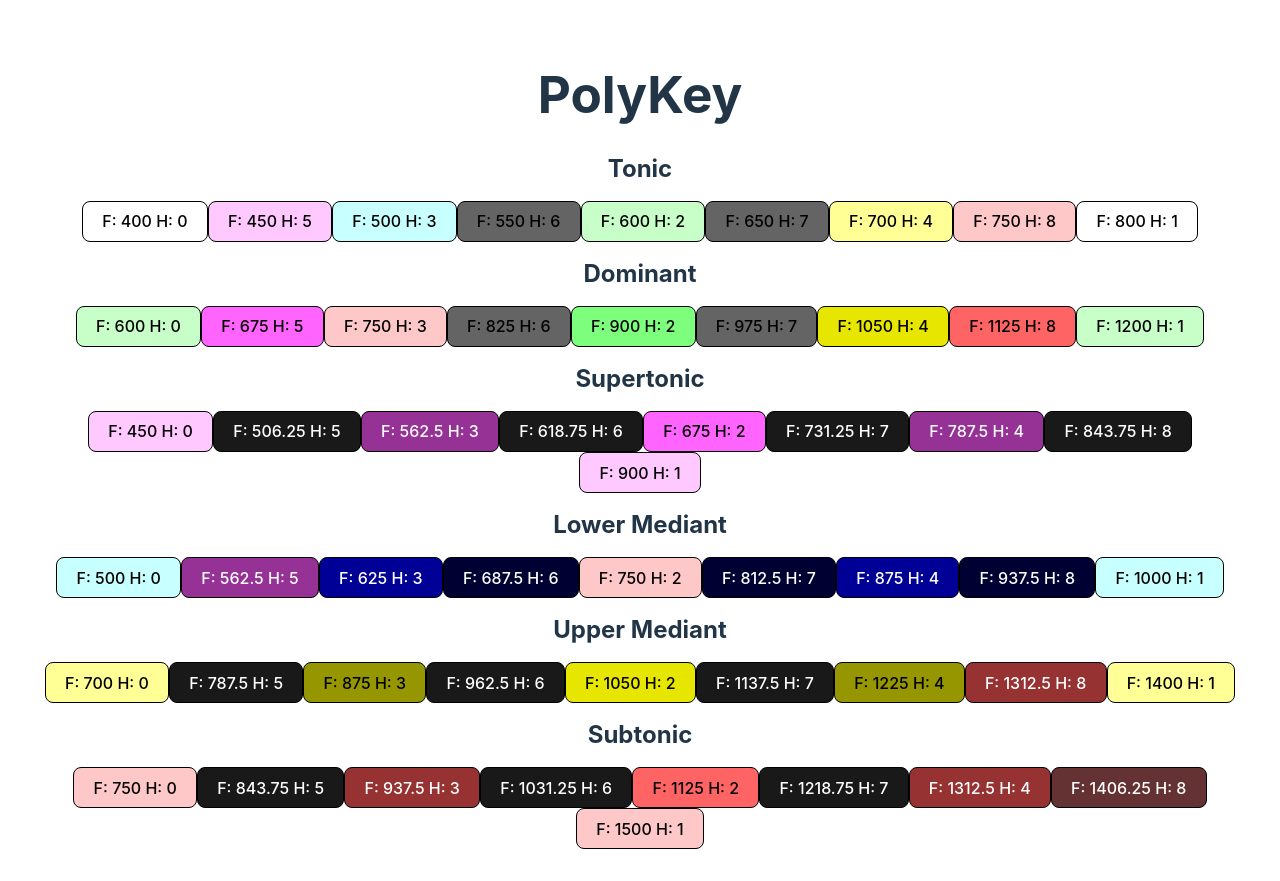
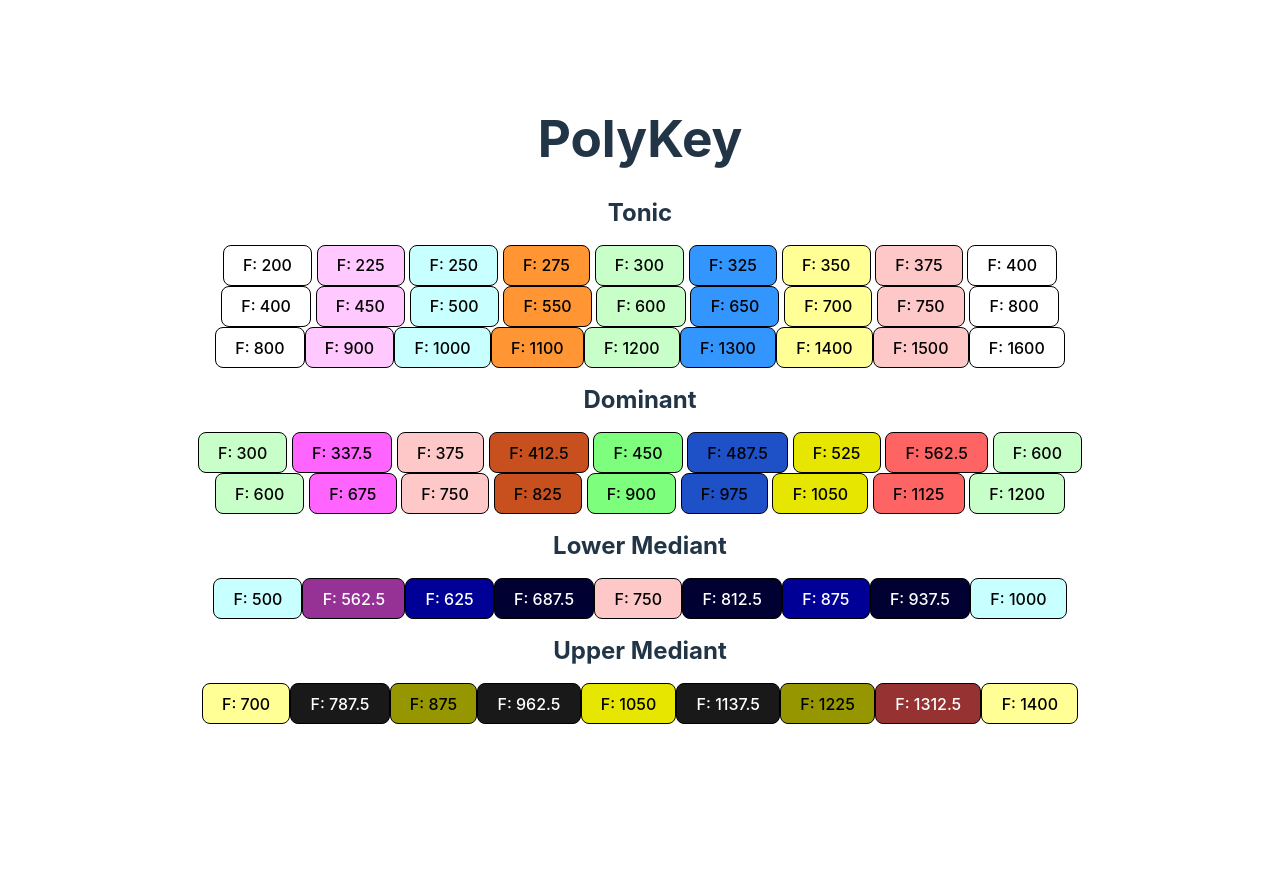
Before and after one commit to DonovanGallaway/PolyKey, a Svelte app: page / in a window 1280 px wide. After the commit the page ends 800 px from the top, so only its background shows below. Built offline with nearby package versions, Linux system fonts and the light colour scheme.

Commit message:
change octave layout to be more consistent with notes played

```diff
--- a/src/components/Key.svelte
+++ b/src/components/Key.svelte
@@ -61,8 +61,10 @@
                 styleMap.text = 'black'
                 break;
             case 6:
+                styleMap.color = 'rgb(255, 150, 51)'
+                break;
             case 7:
-                styleMap.color = 'rgb(100,100,100)'
+                styleMap.color = 'rgb(51,150,255)'
                 styleMap.text = 'black'
                 break;
             case 8:
@@ -95,8 +97,10 @@
                 styleMap.color = 'rgb(255, 100, 255)'
                 break;
             case 6:
+                styleMap.color = 'rgb(200, 80, 30)'
+                break;
             case 7:
-                styleMap.color = 'rgb(100,100,100)'
+                styleMap.color = 'rgb(30,80,200)'
                 styleMap.text = 'black'
                 break;
             case 8:
@@ -212,4 +216,4 @@
     }
 </style>
 
-<button style="background: {getStyle().color}; color: {getStyle().text}" on:click={playNote}>F: {frequency} H: {harmonic}</button>
+<button style="background: {getStyle().color}; color: {getStyle().text}" on:click={playNote}>F: {frequency}</button>
--- a/src/components/Keyboard.svelte
+++ b/src/components/Keyboard.svelte
@@ -54,17 +54,23 @@
 <h1>PolyKey</h1>
 
 <h2>Tonic</h2>
+{#each noteMap(fundFreq/2) as noteProps}
+    <Key props={noteProps}/>
+{/each}<br>
 {#each noteMap(fundFreq) as noteProps}
     <Key props={noteProps}/>
+{/each}<br>
+{#each noteMap(fundFreq*2) as noteProps}
+    <Key props={noteProps}/>
 {/each}
+
 <h2>Dominant</h2>
+{#each noteMap((fundFreq*1.5)/2) as noteProps}
+    <Key props={noteProps} hFunc={'dominant'}/>
+{/each}<br>
 {#each noteMap(fundFreq*1.5) as noteProps}
     <Key props={noteProps} hFunc={'dominant'}/>
-{/each}
-<h2>Supertonic</h2>
-{#each noteMap(fundFreq*1.125) as noteProps}
-    <Key props={noteProps} hFunc={'supertonic'}/>
-{/each}
+{/each}<br>
 <h2>Lower Mediant</h2>
 {#each noteMap(fundFreq*1.25) as noteProps}
     <Key props={noteProps} hFunc={'lmediant'}/>
@@ -73,7 +79,23 @@
 {#each noteMap(fundFreq*1.75) as noteProps}
     <Key props={noteProps} hFunc={'umediant'}/>
 {/each}
+
+<!-- Please leave this in. I'm experimenting without these but don't want to redo math -->
+
+<!--
+<h2>Supertonic</h2>
+{#each noteMap(fundFreq*1.125) as noteProps}
+    <Key props={noteProps} hFunc={'supertonic'}/>
+{/each}
 <h2>Subtonic</h2>
 {#each noteMap(fundFreq*1.875) as noteProps}
     <Key props={noteProps} hFunc={'subtonic'}/>
 {/each}
+<h2>Subdominant</h2>
+{#each noteMap(fundFreq*1.375) as noteProps}
+    <Key props={noteProps} hFunc={'subdominant'}/>
+{/each}
+<h2>Superdominant</h2>
+{#each noteMap(fundFreq*1.625) as noteProps}
+    <Key props={noteProps} hFunc={'superdominant'}/>
+{/each} -->
```
